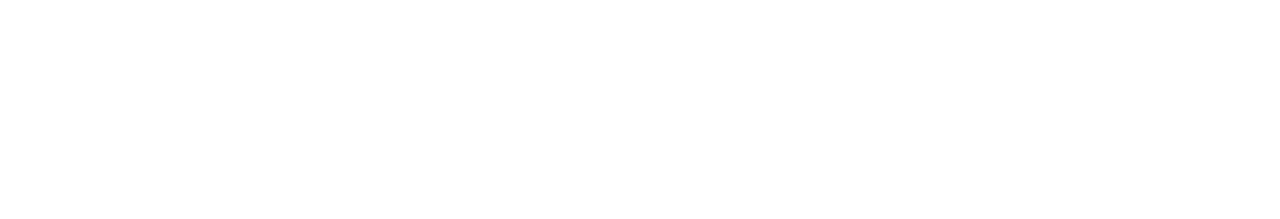
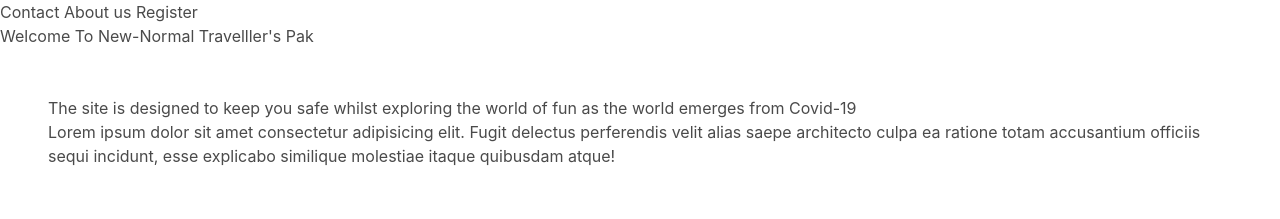
Before and after one commit to Jacqieq6464/New-Normal-Travellers-Pak, a plain HTML site: page index.html in a window 1280 px wide. Drawn offline with nearby package versions, Linux system fonts and the light colour scheme.

Commit message:
added comments

```diff
--- a/index.html
+++ b/index.html
@@ -9,7 +9,36 @@
 
 </head>
 <body>
-<div class="main container">
+    <main>
+
+  <!-- Added a simple hamburger style key for mobile devices-->
+<nav>
+    <a id="burger" class="navbar-burger" aria-label="menu" aria-expanded="false">
+        <span aria-hidden="true"></span>
+        <span aria-hidden="true"></span>
+        <span aria-hidden="true"></span>
+      </a>
+      <!-- Added elements for our Navbar -->
+<ul id="nav-links">
+    <list class="contact">Contact</list>
+    <list class="about us">About us</list>
+    <list class="register">Register</list>
+
+</ul>
+
+</nav>
+
+
+    </main>
+
+    <!-- Addedd details  a main container for to wrap all content items-->
+<div class="mainContainer">
+    <h1>Welcome To New-Normal Travelller's Pak<h1>
+        <section class=section>
+      <p> The site is designed to keep you safe whilst exploring the world of fun as the world emerges from Covid-19</p>
+    <p>Lorem ipsum dolor sit amet consectetur adipisicing elit. Fugit delectus perferendis velit alias saepe architecto culpa ea ratione totam accusantium officiis sequi incidunt, esse explicabo similique molestiae itaque quibusdam atque!
+    </p>
+    </section>
 
 
 
@@ -24,6 +53,9 @@
 
 
 
+
+<footer> </footer>
+
 </div>
 
 </body>
```
